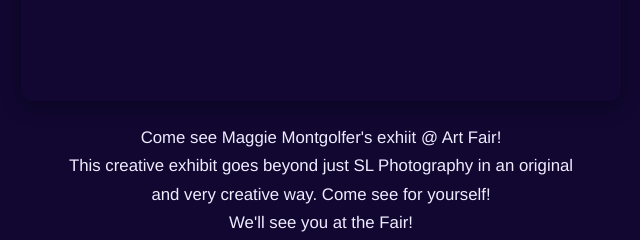
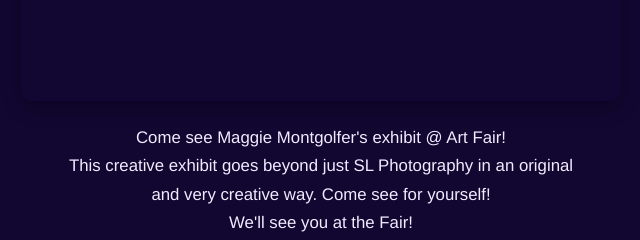
Before and after one commit to cadmarques/art-fair, a plain HTML site: page index.html in a window 1280 px wide. Shown: the part 1960-2200 px from the top of the page, 319-959 px from the left. Drawn offline with Linux system fonts and the light colour scheme.

Commit message:
typo corrected

```diff
--- a/index.html
+++ b/index.html
@@ -45,7 +45,7 @@
       <h2>✨ Snapshot Exhibit - Maggie Montgolfier</h2>
       <img src="images/flash.jpg" alt="image">
       <p>
-        Come see Maggie Montgolfer's exhiit @ Art Fair!
+        Come see Maggie Montgolfer's exhibit @ Art Fair!
       </p>
       <p>
         This creative exhibit goes beyond just SL Photography in an original
```
